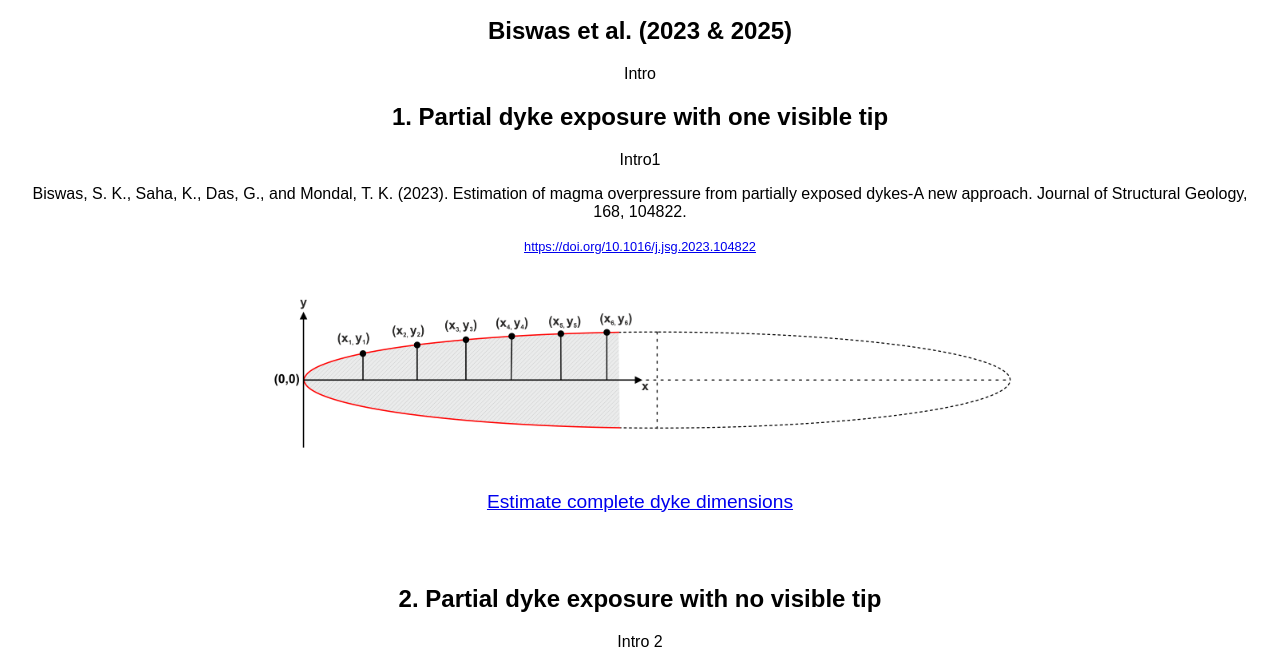
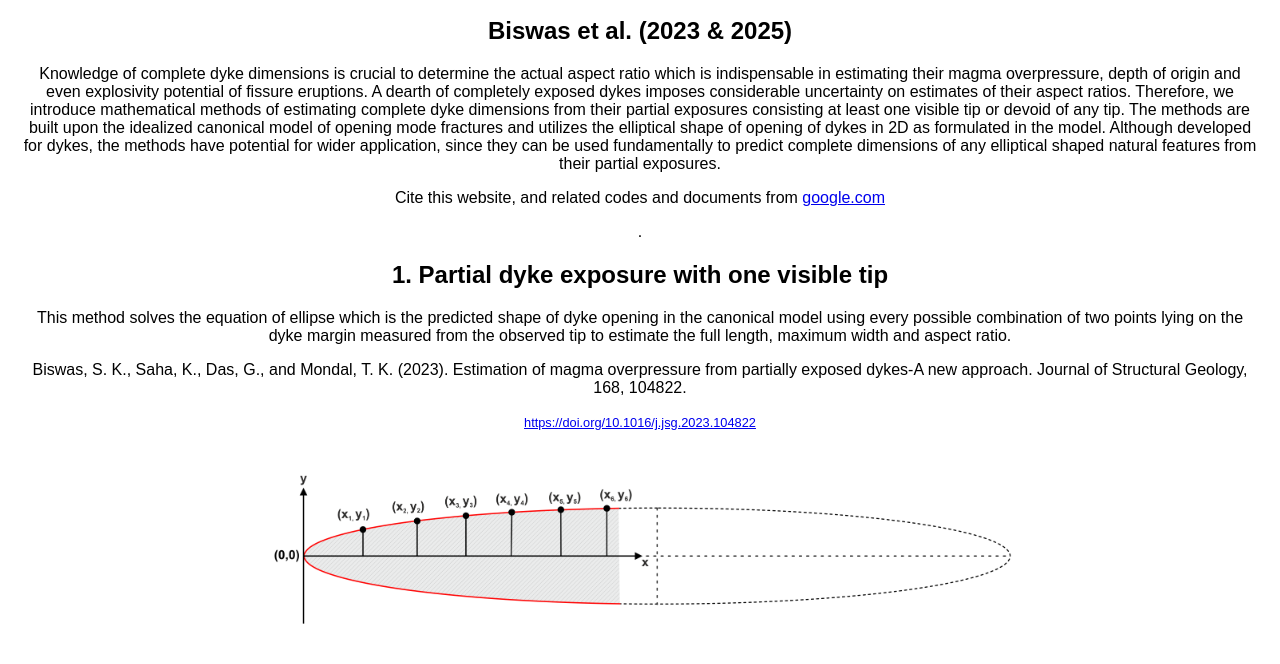
Before and after one commit to AvijitSaha16/Complete-Dyke-Dimensions-and-Magma-Overpressure-Calculator, a plain HTML site: page index.html in a window 1280 px wide. Shown: the part 270-934 px from the top of the page. Drawn offline with Linux system fonts and the light colour scheme.

Commit message:
Update index.html
update with intro

```diff
--- a/index.html
+++ b/index.html
@@ -80,10 +80,10 @@
 
     <h1>Magma Overpressure Estimation from Partially Exposed Dykes</h1>
     <h2>Biswas et al. (2023 & 2025)</h2>
-    <p>Intro</p>
-
+    <p>Knowledge of complete dyke dimensions is crucial to determine the actual aspect ratio which is indispensable in estimating their magma overpressure, depth of origin and even explosivity potential of fissure eruptions. A dearth of completely exposed dykes imposes considerable uncertainty on estimates of their aspect ratios. Therefore, we introduce mathematical methods of estimating complete dyke dimensions from their partial exposures consisting at least one visible tip or devoid of any tip. The methods are built upon the idealized canonical model of opening mode fractures and utilizes the elliptical shape of opening of dykes in 2D as formulated in the model. Although developed for dykes, the methods have potential for wider application, since they can be used fundamentally to predict complete dimensions of any elliptical shaped natural features from their partial exposures.</p>
+	<p>Cite this website, and related codes and documents from <a href="https://google.com">google.com</a></p>.
 <h2>1. Partial dyke exposure with one visible tip</h2>
-<p>Intro1<p>
+<p>This method solves the equation of ellipse which is the predicted shape of dyke opening in the canonical model using every possible combination of two points lying on the dyke margin measured from the observed tip to estimate the full length, maximum width and aspect ratio.<p>
 <p>Biswas, S. K., Saha, K., Das, G., and Mondal, T. K. (2023). Estimation of magma overpressure
 from partially exposed dykes-A new approach. Journal of Structural Geology, 168, 104822.</p>
 <p><a href="https://doi.org/10.1016/j.jsg.2023.104822" target="_blank" style="font-size:1.0vw">https://doi.org/10.1016/j.jsg.2023.104822</a></p>
@@ -91,7 +91,7 @@ from partially exposed dykes-A new approach. Journal of Structural Geology, 168,
     <p><a href="index1.html" target="_blank" style="font-size:1.5vw">Estimate complete dyke dimensions</a></p>
 <br></br>
 <h2>2. Partial dyke exposure with no visible tip</h2>
-<p>Intro 2</p>
+<p>This method utilizes discrete derivatives derived from limited outcrop measurements made on dyke margins in the differential equations of ellipse, which is the predicted shape of fracture opening in the canonical model, to estimate the full length, maximum width and aspect ratio.</p>
 <p> Biswas, S.K., Mondal, T. K., Saha, A., Mukhopadhyay A.K., and Mukherjee A. (2025).
 Estimating Complete Dyke Dimensions from Partial Exposures. Journal of Structural Geology,
 192, 105350. </p>
```
